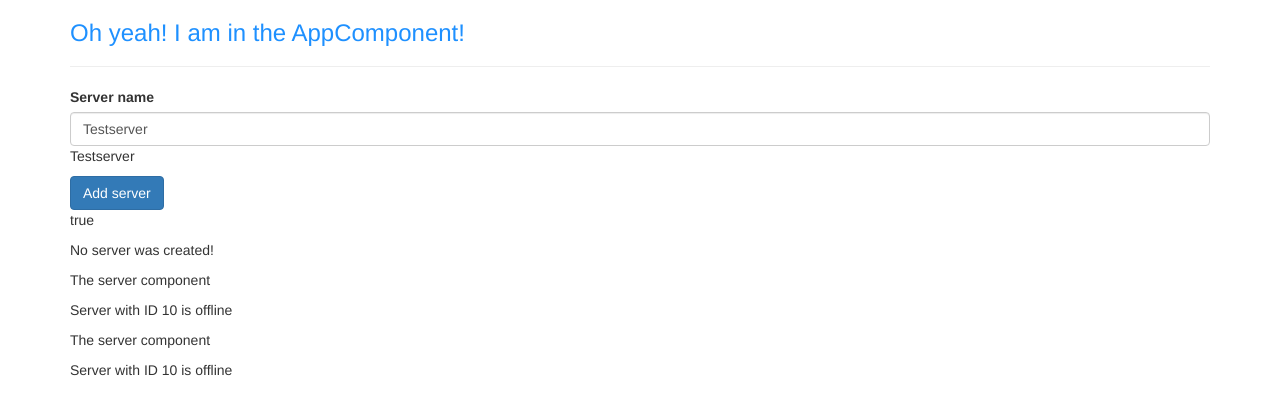
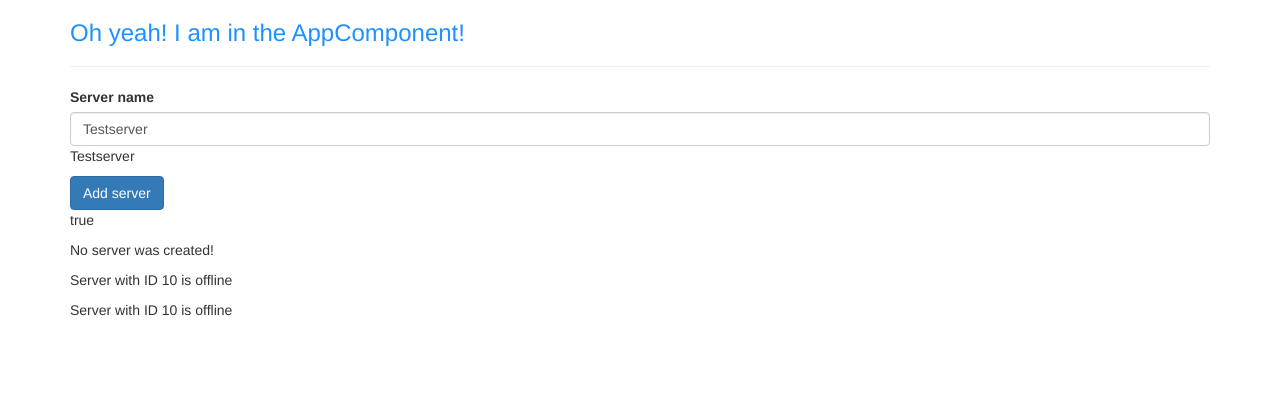
Before and after one commit to mbamburova/angular-playground, an Angular app: page / in a window 1280 px wide. Shown: the top 414 px of the page. Built offline with nearby package versions, Linux system fonts and the light colour scheme.

Commit message:
combining all forms of databinding

```diff
--- a/src/app/app.module.ts
+++ b/src/app/app.module.ts
@@ -7,8 +7,6 @@ import { AppComponent } from './app.component';
 import {ServerComponent} from './server/server.component';
 import { ServersComponent } from './servers/servers.component';
 
-// always add modules here
-
 @NgModule({
   declarations: [
     AppComponent,
@@ -17,7 +15,7 @@ import { ServersComponent } from './servers/servers.component';
   ],
   imports: [
     BrowserModule,
-    FormsModule,
+    FormsModule, // required for two way binding to work
     HttpModule
   ],
   providers: [],
--- a/src/app/server/server.component.html
+++ b/src/app/server/server.component.html
@@ -1,2 +1 @@
-<p>The server component</p>
 <p>{{ 'Server' }} with ID {{ serverId }} is {{ getServerStatus() }}</p>
--- a/src/app/server/server.component.ts
+++ b/src/app/server/server.component.ts
@@ -1,6 +1,5 @@
 import {Component} from '@angular/core';
 
-// tells angular what to do with this class
 @Component({
   selector: 'app-server',
   templateUrl: './server.component.html',
--- a/src/app/servers/servers.component.ts
+++ b/src/app/servers/servers.component.ts
@@ -1,12 +1,7 @@
 import { Component, OnInit } from '@angular/core';
 
 @Component({
-  // selector: '[app-servers]',  // [] attribute selector and selector is now an attribute
-  // selector: '.app-servers',   // selector by class
-
   selector: 'app-servers',
-  // template: `<app-server></app-server>
-  //            <app-server></app-server>`,
   templateUrl: './servers.component.html',
   styleUrls: ['./servers.component.css']
 })
@@ -24,11 +19,10 @@ export class ServersComponent implements OnInit {
   }
 
   onCreateServer() {
-    this.serverCreationStatus = 'Server was created';
+    this.serverCreationStatus = 'Server was created! Name is ' + this.serverName;
   }
 
   onUpdateServerName(event: Event) {
-    // console.log(event);
     this.serverName = (<HTMLInputElement>event.target).value;
   }
 }
```
